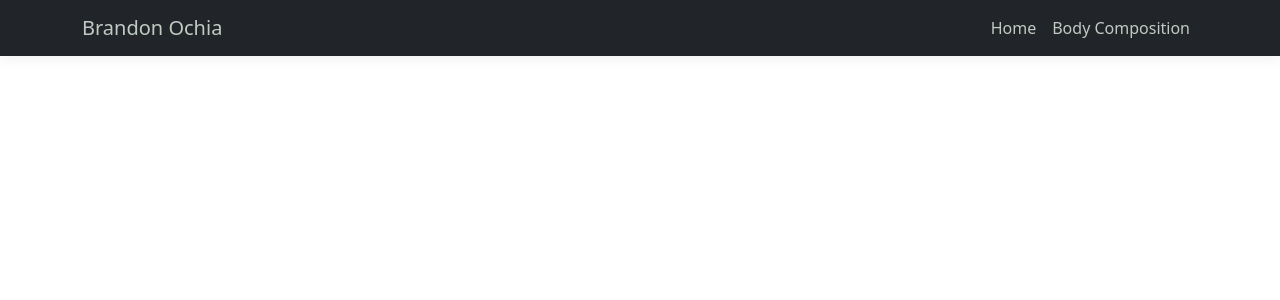
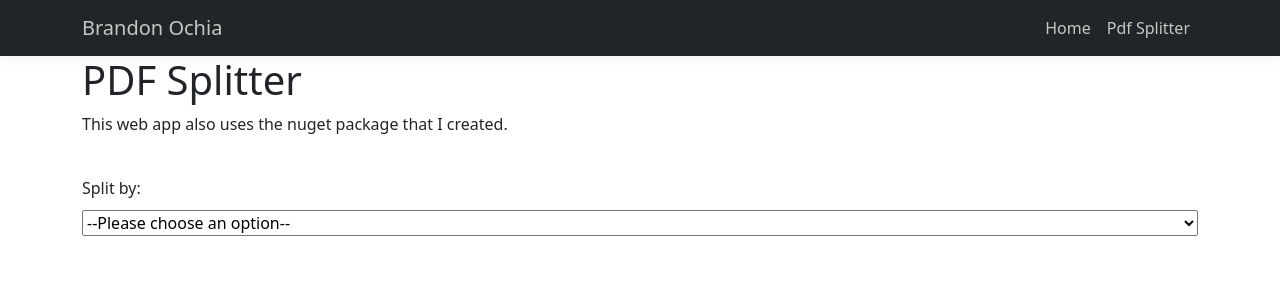
Before and after one commit to bochia/BrandonOchiaDotCom, a React (Create React App) app in the folder brandonochiadotcom.spa/: page /pdfSplitter in a window 1280 px wide. Shown: the top 300 px of the page. Built offline with nearby package versions, Linux system fonts and the light colour scheme.

Commit message:
feature: added PdfSplitter page.

```diff
--- a/brandonochiadotcom.spa/src/AppRoutes.js
+++ b/brandonochiadotcom.spa/src/AppRoutes.js
@@ -1,10 +1,15 @@
 import { BodyComposition } from "./pages/BodyComposition";
 import { Home } from "./pages/Home";
+import PdfSplitter from "./pages/PdfSplitter";
 
 const AppRoutes = [
     {
         index: true,
         element: <Home />
+    },
+    {
+        path: '/pdfSplitter',
+        element: <PdfSplitter />
     },
     {
         path: '/bodyComposition',
--- a/brandonochiadotcom.spa/src/components/NavMenu.js
+++ b/brandonochiadotcom.spa/src/components/NavMenu.js
@@ -33,8 +33,11 @@ export class NavMenu extends Component {
                                 <NavLink tag={Link} className="navBarTextColor" to="/">Home</NavLink>
                             </NavItem>
                             <NavItem>
-                                <NavLink tag={Link} className="navBarTextColor" to="/bodyComposition">Body Composition</NavLink>
+                                <NavLink tag={Link} className="navBarTextColor" to="/pdfSplitter">Pdf Splitter</NavLink>
                             </NavItem>
+                            {/*<NavItem>*/}
+                            {/*    <NavLink tag={Link} className="navBarTextColor" to="/bodyComposition">Body Composition</NavLink>*/}
+                            {/*</NavItem>*/}
                         </ul>
                     </Collapse>
                 </Navbar>
--- /dev/null
+++ b/brandonochiadotcom.spa/src/pages/PdfSplitter.js
@@ -0,0 +1,62 @@
+import { useState } from 'react';
+function PdfSplitter() {
+    const [selectedOption, setSelectedOption] = useState();
+
+    //TODO: need to check that input is a number.
+
+    const handleSelectChange = (event) => {
+        setSelectedOption(event.target.value);
+    };
+
+    function submitToApi() {
+        alert("Calling the API now!!!")
+    }
+
+    const formStyle = {
+        display: "flex",
+        flexDirection: "column", /* Make elements stack vertically */
+        gap: 10, /* Add spacing between each element */
+    }
+
+    let inputLabelText = "";
+    let inputPlaceholderText = "";
+    let inputHtml = <div></div>;
+
+    if (selectedOption) {
+        if (selectedOption === "1") {
+            // range option
+            inputLabelText = "Put the page ranges you want here.";
+            inputPlaceholderText = "Ex: 1,5-10,12...";
+        } else if (selectedOption === "2") {
+            inputLabelText = "Put the interval you want to use here.";
+            inputPlaceholderText = "Ex: 3";
+        }
+
+        inputHtml = (
+            <div style={formStyle}>
+                <label>{inputLabelText}</label>
+                <input type="text" placeholder={inputPlaceholderText}></input>
+                <button onClick={submitToApi} disabled={!selectedOption}>Split now</button>
+            </div>
+        );
+    }
+
+    return (
+        <div>
+            <h1>PDF Splitter</h1>
+            <p>This web app also uses the nuget package that I created.</p>
+            <br />
+            <div style={formStyle}>
+                <label>Split by:</label>
+                <select id="dropdown" value={selectedOption} onChange={handleSelectChange}>
+                    <option value="">--Please choose an option--</option>
+                    <option value="1">Range</option>
+                    <option value="2">Interval</option>
+                </select>
+                {inputHtml}
+            </div>
+        </div>
+    );
+}
+
+export default PdfSplitter;
```
